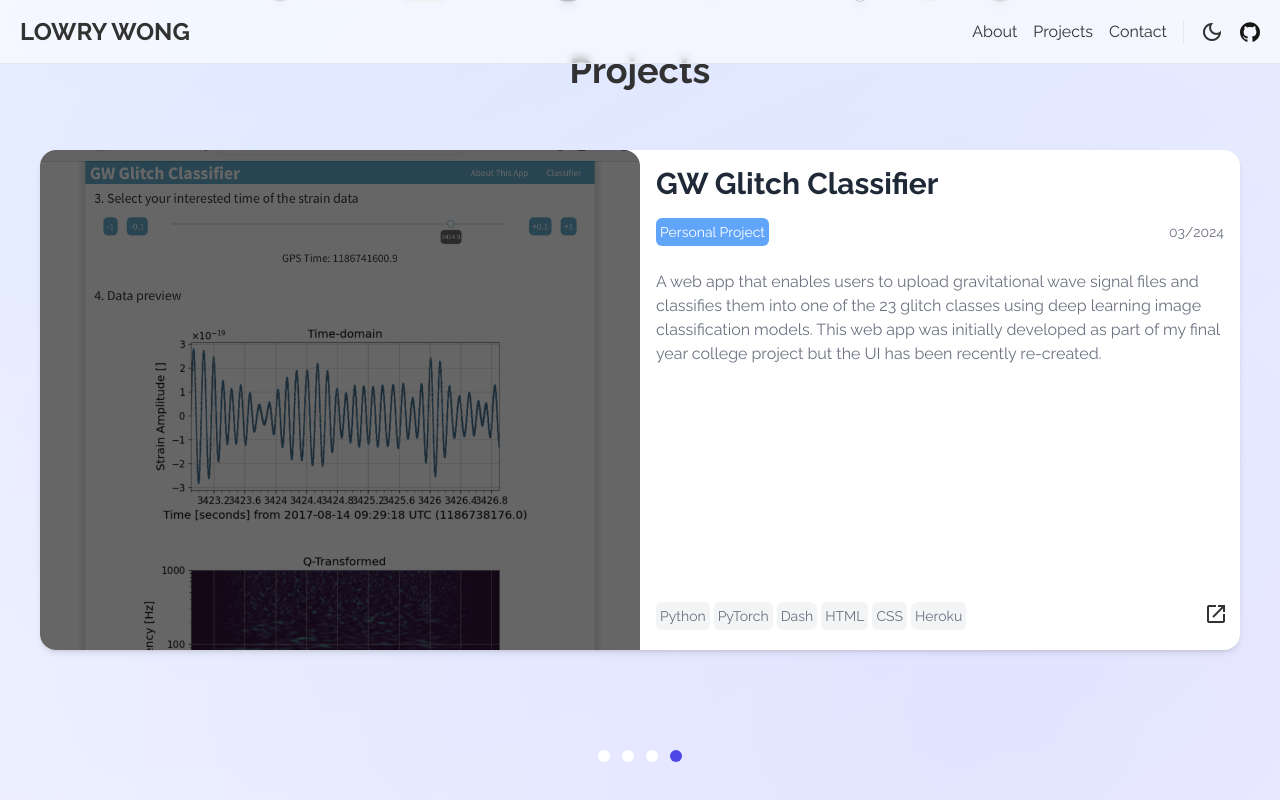
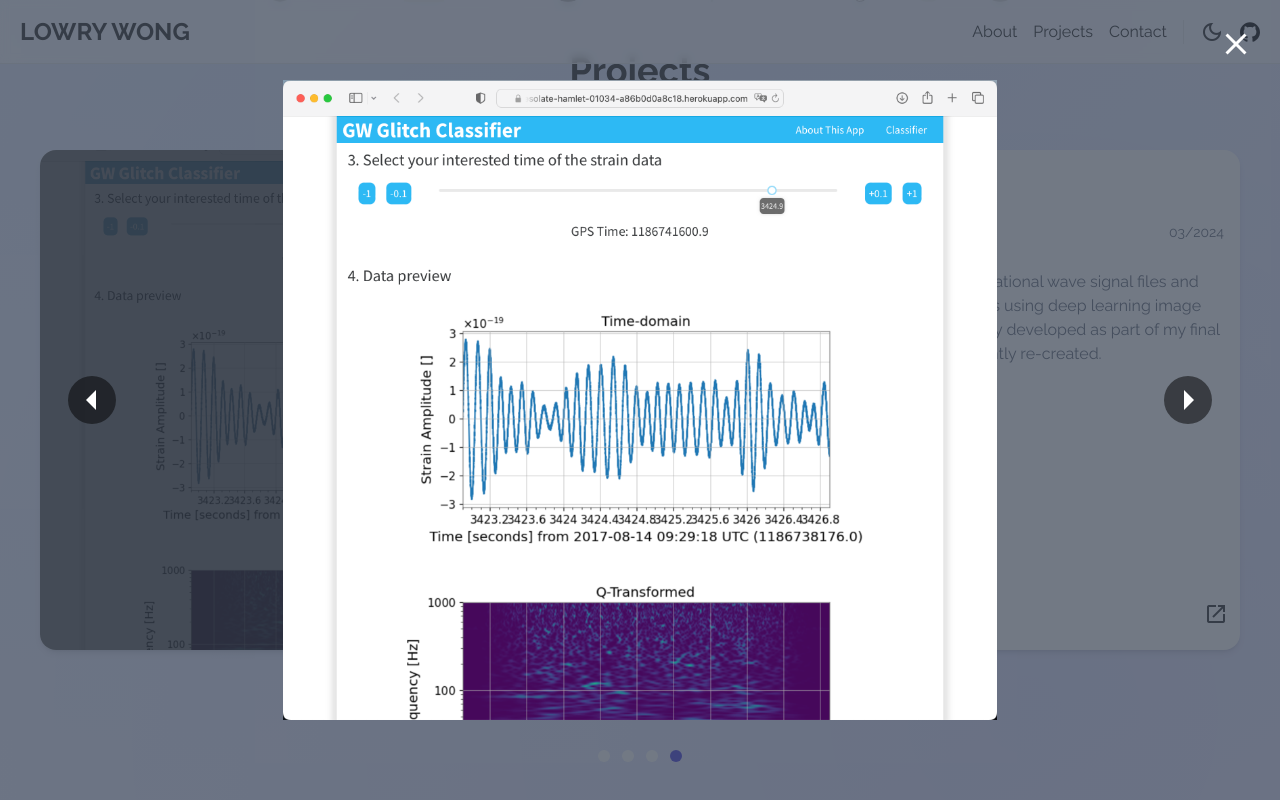
Before and after one commit to wcquantech/lowry_portfolio, a Next.js app: page / in a window 1280 px wide. Both pictures are taken after a click on the element 340 px from the left and 1990 px from the top of the page. Shown: the part 1590-2390 px from the top of the page. Built offline with nearby package versions, Linux system fonts and the light colour scheme.

Commit message:
Implemented images modal

```diff
--- a/src/components/ImagesModal.jsx
+++ b/src/components/ImagesModal.jsx
@@ -1,26 +1,14 @@
 "use client";
 import React, { useState, useEffect } from 'react';
+import projects from '@/contents/projects';
 
-const ImagesModal = ({ projectId }) => {
+const ImagesModal = ({ projectId, onClose }) => {
   const [images, setImages] = useState([]);
   const [currentIndex, setCurrentIndex] = useState(0);
 
   useEffect(() => {
-    // Simulate fetching images based on projectId
-    // This should be replaced with actual API call
-    const fetchedImages = [
-      { id: 1, url: 'assets/images/image1.jpg' },
-      { id: 2, url: 'assets/images/image2.png' },
-      { id: 3, url: 'assets/images/image3.jpeg' },
-    ]; // This is a placeholder, replace with actual fetch logic
-    setImages(fetchedImages);
-
-    // Prevent background scrolling
-    document.body.style.overflow = "hidden";
-
-    return () => {
-      document.body.style.overflow = "";
-    };
+    const images = projects.find((project) => project.id === projectId).screenshots;
+    setImages(images);
   }, [projectId]);
 
   const goToPrevious = () => {
@@ -32,20 +20,20 @@ const ImagesModal = ({ projectId }) => {
   };
 
   return (
-    <div className="fixed z-50 inset-0 bg-gray-600 bg-opacity-50 overflow-y-auto h-full w-full flex justify-center items-center">
-      <div className="bg-white p-5 rounded-lg shadow-lg flex flex-col items-center">
-        {images.length > 0 && (
-          <img src={images[currentIndex].url} alt={`Image ${currentIndex + 1}`} className="w-1/2 h-auto" />
-        )}
-        <div className="flex justify-between w-full mt-4">
-          <button onClick={goToPrevious} className="bg-blue-500 hover:bg-blue-700 text-white font-bold py-2 px-4 rounded">
-            Previous
-          </button>
-          <button onClick={goToNext} className="bg-blue-500 hover:bg-blue-700 text-white font-bold py-2 px-4 rounded">
-            Next
-          </button>
-        </div>
-      </div>
+    <div className="fixed z-50 inset-0 flex justify-center items-center bg-gray-700 bg-opacity-70">
+      <span onClick={goToPrevious} className="material-symbols-outlined absolute left-0 sm:left-[5%] z-50 m-4 cursor-pointer text-white scale-[200%] bg-black bg-opacity-50 hover:bg-opacity-80 rounded-full duration-100">arrow_left</span>
+      {images.length > 0 && (
+        images[currentIndex].type === "image" ? (
+          <img src={images[currentIndex].url} alt={`Image ${currentIndex + 1}`} className="h-auto w-auto sm:max-h-[80%] sm:max-w-[80%]" />
+        ) : (
+          <iframe src={`https://youtube.com/embed/${images[currentIndex].url.split("/")[3]}`} title="YouTube video" width="80%" height="80%" />
+        )
+      )
+      }
+      <span onClick={goToNext} className="material-symbols-outlined absolute right-0 sm:right-[5%] z-50 m-4 cursor-pointer text-white scale-[200%] bg-black bg-opacity-50 hover:bg-opacity-80 rounded-full duration-100">arrow_right</span>
+      <button onClick={onClose} className="absolute top-0 right-0 z-50 m-6">
+        <span className="material-symbols-outlined cursor-pointer p-2 rounded-md duration-100 text-white scale-150 hover:text-indigo-600 hover:scale-[200%]">close</span>
+      </button>
     </div>
   );
 };
--- a/src/components/ProjectCard.jsx
+++ b/src/components/ProjectCard.jsx
@@ -1,8 +1,11 @@
 "use client";
-import { useRef } from "react";
+import { useState, useRef } from "react";
 import Link from "next/link";
+import ImagesModal from "./ImagesModal";
 
 const ProjectCard = ({ project }) => {
+  const [showModal, setShowModal] = useState(false);
+
   const imgRef = useRef(null);
   const titleRef = useRef(null);
 
@@ -16,12 +19,21 @@ const ProjectCard = ({ project }) => {
     titleRef.current.style.opacity = "1";
   };
 
+  const onClose = () => {
+    setShowModal(false);
+  }
+
   return (
+    <>
+      {showModal && (
+        <ImagesModal projectId={project.id} onClose={onClose} />
+      )}
       <div className={`h-5/6 bg-white rounded-2xl shadow-md flex flex-col relative mx-2`}>
         {/* Upper Portion: Image and Title / Left Portion (lg) */}
         <div
           onMouseEnter={handleMouseEnter}
           onMouseLeave={handleMouseLeave}
+          onClick={() => setShowModal(true)}
           className="w-full h-1/2 overflow-hidden cursor-pointer lg:w-1/2 lg:h-full"
         >
           <img
@@ -62,6 +74,7 @@ const ProjectCard = ({ project }) => {
           </div>
         </div>
       </div>
+    </>
   );
 };
 
--- a/src/contents/projects.js
+++ b/src/contents/projects.js
@@ -10,11 +10,11 @@ const projects = [
     github_url: "",
     external_url: "",
     screenshots: [
-      { id: 1, url: "assets/images/easy_logistics/image_1.png" },
-      { id: 2, url: "assets/images/easy_logistics/image_2.png" },
-      { id: 3, url: "assets/images/easy_logistics/image_3.png" },
-      { id: 4, url: "assets/images/easy_logistics/image_4.png" },
-      { id: 5, url: "https://youtu.be/_ESfWyyb4jc" }
+      { id: 1, url: "assets/images/easy_logistics/image_1.png", type: "image" },
+      { id: 2, url: "assets/images/easy_logistics/image_2.png", type: "image" },
+      { id: 3, url: "assets/images/easy_logistics/image_3.png", type: "image" },
+      { id: 4, url: "assets/images/easy_logistics/image_4.png", type: "image" },
+      { id: 5, url: "https://youtu.be/_ESfWyyb4jc", type: "video" }
     ],
     createdAt: "07/2023",
   },
@@ -27,10 +27,10 @@ const projects = [
     github_url: "https://github.com/wcquantech/arithmetic_game",
     external_url: "https://wcquantech.github.io/arithmetic_game/",
     screenshots: [
-      { id: 1, url: "assets/images/arithmetic_game/image_1.png" },
-      { id: 2, url: "assets/images/arithmetic_game/image_2.png" },
-      { id: 3, url: "assets/images/arithmetic_game/image_3.png" },
-      { id: 4, url: "https://youtu.be/IUggiGApBVc" }
+      { id: 1, url: "assets/images/arithmetic_game/image_1.png", type: "image" },
+      { id: 2, url: "assets/images/arithmetic_game/image_2.png", type: "image" },
+      { id: 3, url: "assets/images/arithmetic_game/image_3.png", type: "image" },
+      { id: 4, url: "https://youtu.be/IUggiGApBVc", type: "video" }
     ],
     createdAt: "02/2024"
   },
@@ -43,9 +43,9 @@ const projects = [
     github_url: "",
     external_url: "https://desolate-hamlet-01034-a86b0d0a8c18.herokuapp.com",
     screenshots: [
-      { id: 1, url: "assets/images/glitch_classifier/image_1.png" },
-      { id: 2, url: "assets/images/glitch_classifier/image_2.png" },
-      { id: 3, url: "assets/images/glitch_classifier/image_3.png" },
+      { id: 1, url: "assets/images/glitch_classifier/image_1.png", type: "image" },
+      { id: 2, url: "assets/images/glitch_classifier/image_2.png", type: "image" },
+      { id: 3, url: "assets/images/glitch_classifier/image_3.png", type: "image" },
     ],
     createdAt: "03/2024"
   },
@@ -58,7 +58,7 @@ const projects = [
     github_url: "",
     external_url: "",
     screenshots: [
-      { id: 1, url: "assets/images/personal_portfolio/image_1.png" }
+      { id: 1, url: "assets/images/personal_portfolio/image_1.png", type: "image" }
     ],
     createdAt: "03/2024"
   }
```
Lines whose indentation alone changed are shown as unchanged.
